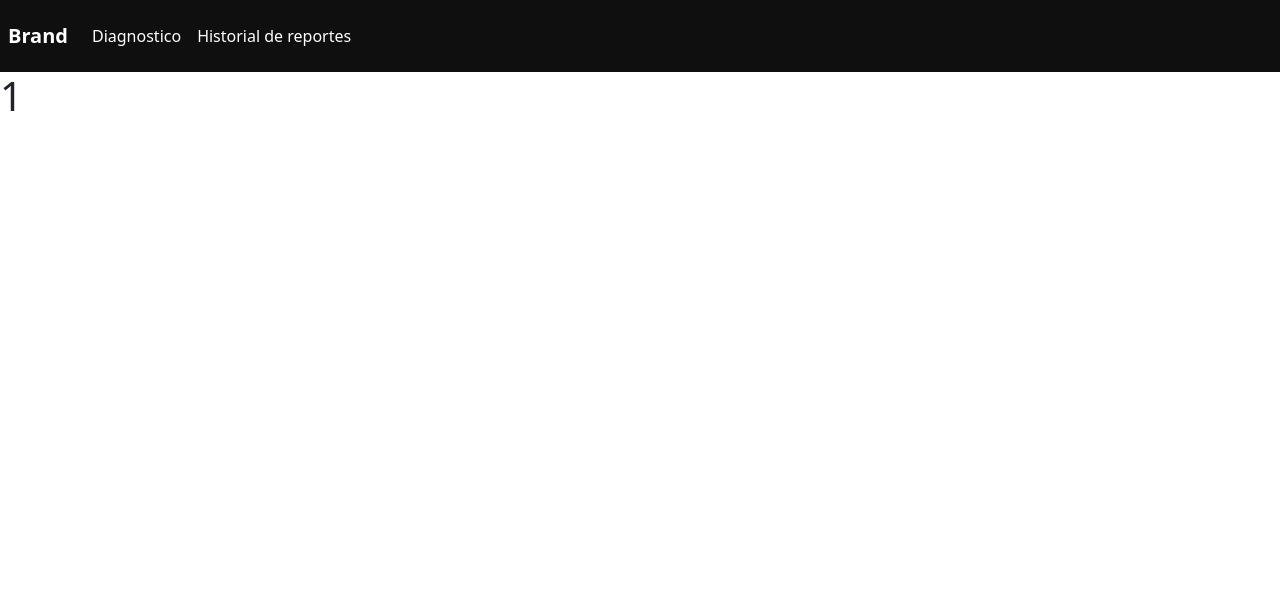
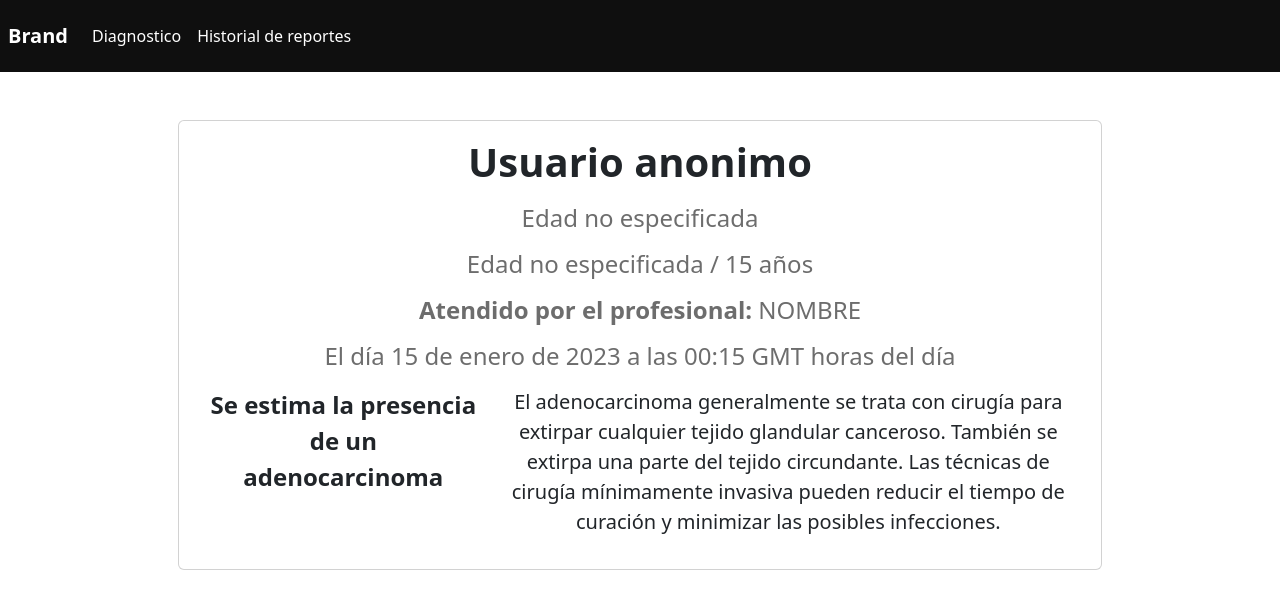
Before and after one commit to jaagualimpia/frontend_app_trabajo_de_grado, a Next.js app: page /results/1 in a window 1280 px wide. Shown: the top 608 px of the page. Built offline with nearby package versions, Linux system fonts and the light colour scheme.

Commit message:
Results page partially implemented

```diff
--- a/src/app/results/[id]/page.tsx
+++ b/src/app/results/[id]/page.tsx
@@ -1,15 +1,64 @@
 "use client"
 
-import { useEffect } from 'react'
+import { Container, Row, Col, Card } from "react-bootstrap"
+
 
 export default function ResultsDiagnosisIdPage({ params }: { params: { id: string } }) {
     const id = params.id
 
     return (
         <>
-            <h1>
-                {id}
-            </h1>
+            <Container className="my-5 ">
+                <Row>
+                    <Col className="mx-5">
+                        <Card className="mx-5">
+                            <Card.Body>
+                                <Container className="lh-sm">
+                                    <Row className="my-0">
+                                        <Col className="text-center">
+                                            <p className="fs-1 fw-bold">Usuario anonimo</p>
+                                        </Col>
+                                    </Row>
+                                    <Row className="my-0">
+                                        <Col className="text-center">
+                                            <p className="fs-4 fw-medium" style={{ "color": "#6D6D6D" }}>Edad no especificada</p>
+                                        </Col>
+                                    </Row>
+                                    <Row className="my-0">
+                                        <Col className="text-center">
+                                            <p className="fs-4 fw-medium" style={{ "color": "#6D6D6D" }}>Edad no especificada / 15 años</p>
+                                        </Col>
+                                    </Row>
+                                    <Row className="my-0">
+                                        <Col className="text-center">
+                                            <p className="fs-4 fw-medium" style={{ "color": "#6D6D6D" }}><strong>Atendido por el profesional:</strong> NOMBRE</p>
+                                        </Col>
+                                    </Row>
+                                    <Row className="my-0">
+                                        <Col className="text-center">
+                                            <p className="fs-4 fw-medium" style={{ "color": "#6D6D6D" }}>El día 15 de enero de 2023 a las 00:15 GMT horas del día</p>
+                                        </Col>
+                                    </Row>
+
+                                    <Row className="text-center lh-base">
+                                        <Col className="col-4">
+                                            <p className="fs-4 fw-bolder">
+                                                Se estima la presencia de un adenocarcinoma
+                                            </p>
+                                        </Col>
+                                        <Col className="col-8">
+                                            <p className="fs-5 fw-medium">
+                                                {/* Lorem ipsum dolor sit amet, consectetur adipiscing elit, sed do eiusmod tempor incididunt ut labore et dolore magna aliqua. Ut enim ad minim veniam, quis nostrud exercitation ullamco laboris nisi ut aliquip ex ea commodo consequat. Duis aute irure dolor in reprehenderit in voluptate velit esse cillum dolore eu fugiat nulla pariatur. Excepteur sint occaecat cupidatat non proident, sunt in culpa qui officia deserunt mollit anim id est laborum. */}
+                                                El adenocarcinoma generalmente se trata con cirugía para extirpar cualquier tejido glandular canceroso. También se extirpa una parte del tejido circundante. Las técnicas de cirugía mínimamente invasiva pueden reducir el tiempo de curación y minimizar las posibles infecciones.
+                                            </p>
+                                        </Col>
+                                    </Row>
+                                </Container>
+                            </Card.Body>
+                        </Card>
+                    </Col>
+                </Row>
+            </Container>
         </>
     )
 }
```
